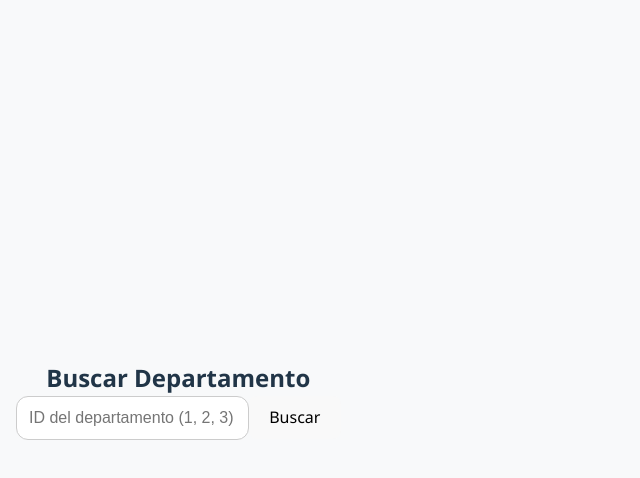
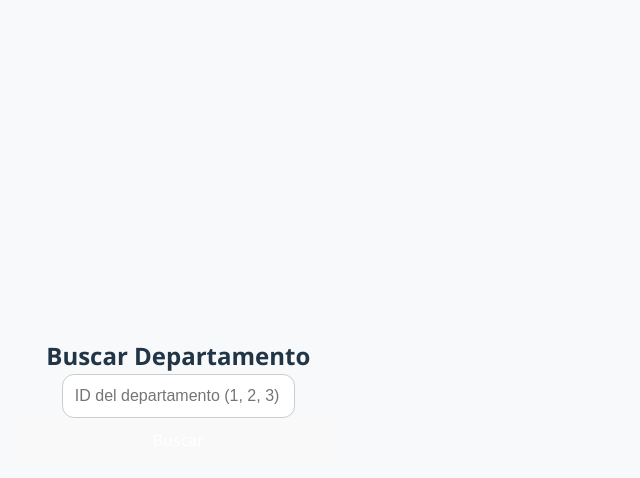
Before and after one commit to CLA-TC2005B-FJ2025/equipo5-prototipo, a React (Vite) app: page / in a window 1280 px wide. Both pictures are taken after typing "name@example.com", "Sample123" into the empty fields and a click on the button 556 px from the left and 516 px from the top of the page. Shown: the top 478 px of the page, without its empty margins (0-640 px from the left). Built offline with nearby package versions, Linux system fonts and the light colour scheme.

Commit message:
checkpoint, despues del commit intentare simplifcar los 40mil archivos de css

```diff
--- a/src/Paginas/SignIn.jsx
+++ b/src/Paginas/SignIn.jsx
@@ -14,7 +14,7 @@ export default function SignIn({ onLogin }) {
     if (email && password) {
       onLogin();
     } else {
-      alert("Completa todos los campos");
+      //alert("Completa todos los campos");
     }
   };
 
--- a/src/Styles/Global.css
+++ b/src/Styles/Global.css
@@ -34,11 +34,11 @@ hr {
 }
 
 .input:focus {
-  border-color: #007bff;
+  border-color: #37526f;
   box-shadow: 0 0 0 0.2rem rgba(0, 123, 255, 0.25);
 }
 
-.button {
+button {
   width: 100%;
   padding: 0.75rem;
   background-color: #007bff;
@@ -50,9 +50,6 @@ hr {
   transition: background-color 0.3s ease;
 }
 
-button:hover {
-  background-color: #495460;
-}
 
 .card {
   background: white;
@@ -68,3 +65,7 @@ button:hover {
 .subtituloUno {
   color: rgb(62, 62, 62) !important;
 }
+
+button:hover,  .Button:hover {
+  background-color: #ff0000 ;
+}
```
